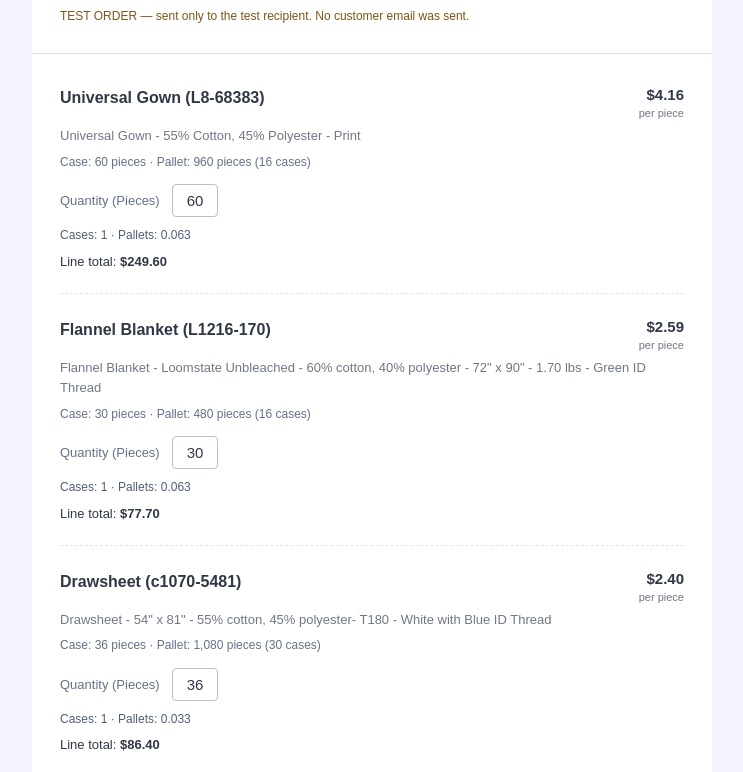
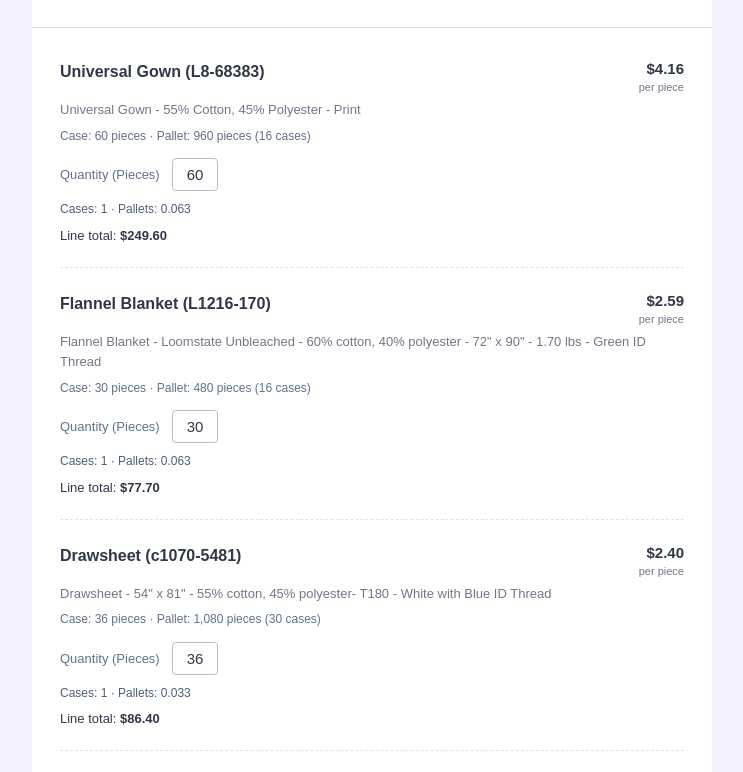
Before and after one commit to robgci/order-forms, a website: page review/Handcraft-Email-Preview.html in a window 1280 px wide. Shown: the part 232-1004 px from the top of the page, without its empty margins (268-1011 px from the left). Drawn offline with Linux system fonts and the light colour scheme.

Commit message:
Remove test labels from internal order notifications

```diff
--- a/review/Handcraft-Email-Preview.html
+++ b/review/Handcraft-Email-Preview.html
@@ -7,7 +7,7 @@
   <table role="presentation" width="100%" cellspacing="0" cellpadding="0"><tr><td style="padding:30px 28px;border-bottom:1px solid #dce0e8;">
   <h1 style="margin:0;font-size:26px;line-height:1.4;font-weight:600;color:#303747;">Handcraft Order Confirmation</h1>
   <p style="margin:10px 0 0;font-size:13px;color:#707787;">PO: <strong>TEST-EMAIL-FORMAT</strong></p>
-  <p style="margin:12px 0 0;font-size:12px;color:#805415;">TEST ORDER &mdash; sent only to the test recipient. No customer email was sent.</p>
+
   </td></tr><tr><td style="padding:8px 28px 0;">
   <table role="presentation" width="100%" cellspacing="0" cellpadding="0"><tr><td style="padding:24px 0;border-bottom:1px dashed #e1e4ee;">
       <table role="presentation" width="100%" cellspacing="0" cellpadding="0" style="width:100%;"><tr>
```
